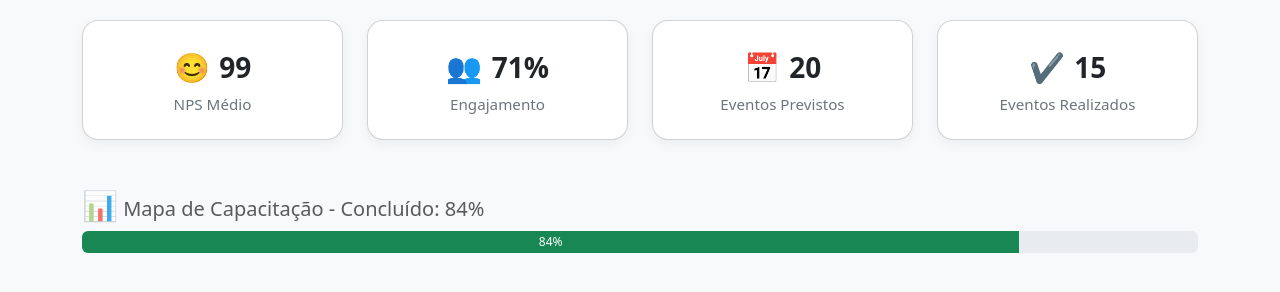
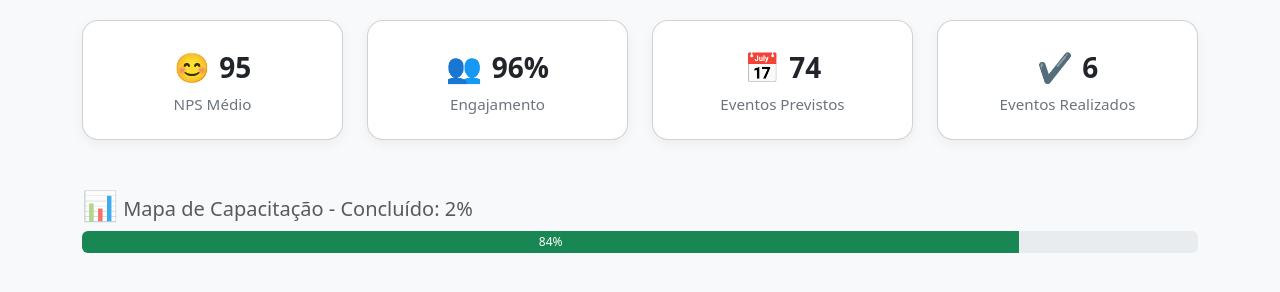
Before and after one commit to isaacdemelorocha/Dash-OU, a plain HTML site: page index.html in a window 1280 px wide. Shown: the part 74-366 px from the top of the page. Drawn offline with nearby package versions, Linux system fonts and the light colour scheme.

Commit message:
Update index.html

```diff
--- a/index.html
+++ b/index.html
@@ -53,28 +53,28 @@
     <div class="row g-4">
       <div class="col-md-3 col-sm-6">
         <div class="card text-center p-4">
-          <div class="kpi-value"><span class="emoji">😊</span> 99</div>
+          <div class="kpi-value"><span class="emoji">😊</span> 95</div>
           <div class="kpi-label">NPS Médio</div>
         </div>
       </div>
 
       <div class="col-md-3 col-sm-6">
         <div class="card text-center p-4">
-          <div class="kpi-value"><span class="emoji">👥</span> 71%</div>
+          <div class="kpi-value"><span class="emoji">👥</span> 96%</div>
           <div class="kpi-label">Engajamento</div>
         </div>
       </div>
 
       <div class="col-md-3 col-sm-6">
         <div class="card text-center p-4">
-          <div class="kpi-value"><span class="emoji">📅</span> 20</div>
+          <div class="kpi-value"><span class="emoji">📅</span> 74</div>
           <div class="kpi-label">Eventos Previstos</div>
         </div>
       </div>
 
       <div class="col-md-3 col-sm-6">
         <div class="card text-center p-4">
-          <div class="kpi-value"><span class="emoji">✔️</span> 15</div>
+          <div class="kpi-value"><span class="emoji">✔️</span> 6</div>
           <div class="kpi-label">Eventos Realizados</div>
         </div>
       </div>
@@ -84,7 +84,7 @@
     <div class="mt-5">
       <h5 class="text-muted mb-2">
         <span class="emoji">📊</span>
-        Mapa de Capacitação - Concluído: <span>84%</span>
+        Mapa de Capacitação - Concluído: <span>2%</span>
       </h5>
       <div class="progress">
         <div class="progress-bar bg-success" role="progressbar" style="width: 84%;">84%</div>
```
